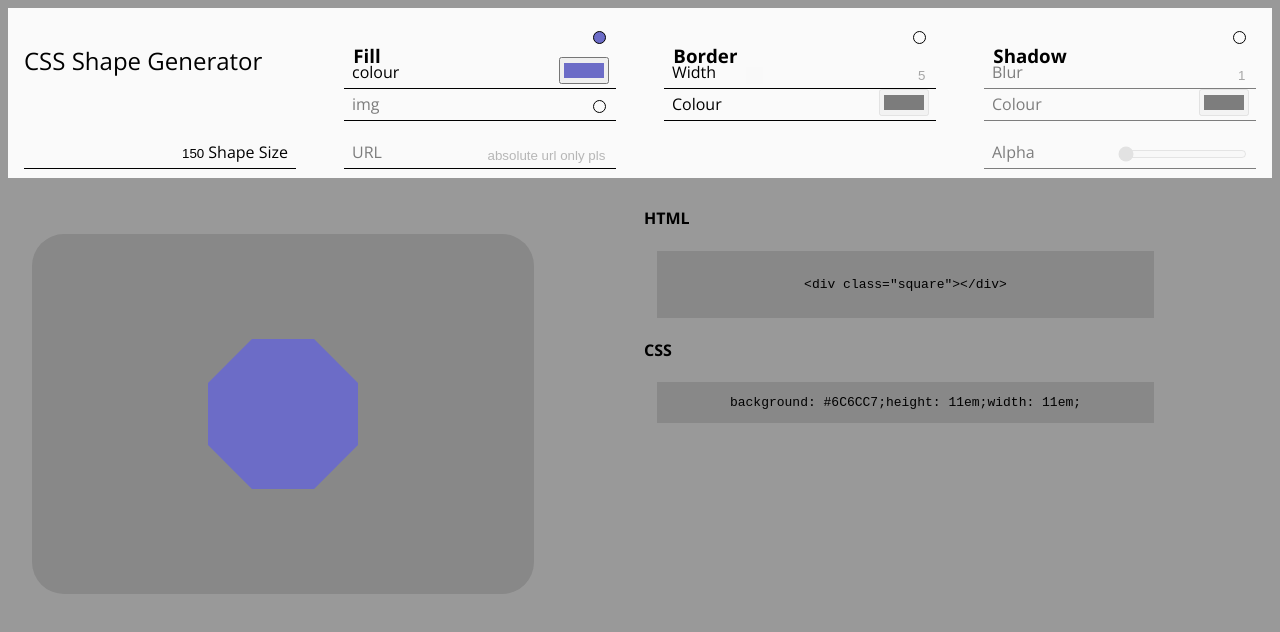
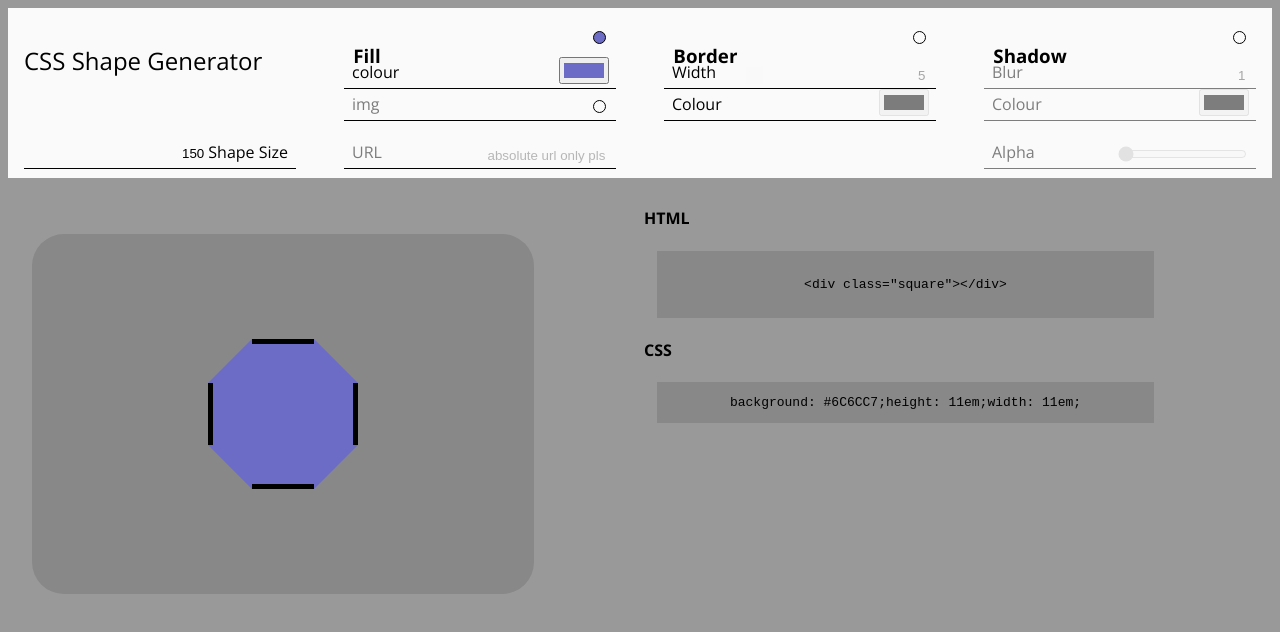
Before and after one commit to kylemcloughlin/css-shape-gen, a React (Create React App) app: page / in a window 1280 px wide. Shown: the top 632 px of the page. Built offline with nearby package versions, Linux system fonts and the light colour scheme.

Commit message:
hello world hard coded a border for the over flow portions of the octoagons inner square

```diff
--- a/src/hooks/cssShape.jsx
+++ b/src/hooks/cssShape.jsx
@@ -123,7 +123,12 @@ function Shape(props) {
       <div class="shape-grid-container">
         <div class="shape-container">
           <div class='octagon' id='outer' style={css}>
-            <div class='octagon' id='inner'style={innerCss}></div>
+            <div class='border-helper' id='t'></div>
+            <div class='border-helper' id='b'></div>
+            <div class='border-helper' id='l'></div>
+            <div class='border-helper' id='r'></div>
+            <div class='octagon' id='inner'style={innerCss}>
+            </div>
           </div>
         </div>
       </div>
--- a/src/styles/styles.css
+++ b/src/styles/styles.css
@@ -317,12 +317,62 @@ html {
 
 #outer {
   overflow: hidden;
+  text-align: center;
 }
 
 #inner {
   -webkit-transform: rotate(45deg);
           transform: rotate(45deg);
   background: #ee8c25;
+}
+
+.border-helper-r {
+  background-color: black;
+  height: 20px;
+  width: 5px;
+  position: absolute;
+  right: 0;
+}
+
+.border-helper {
+  background-color: black;
+  height: 20px;
+  width: 5px;
+  position: absolute;
+  z-index: 1;
+  margin: auto;
+}
+
+#l {
+  height: 62px;
+  width: 5px;
+  left: 0;
+  top: 0;
+  bottom: 0;
+}
+
+#r {
+  height: 62px;
+  width: 5px;
+  right: 0;
+  top: 0;
+  bottom: 0;
+}
+
+#t {
+  top: 0;
+  right: 0;
+  left: 0;
+  width: 62px;
+  height: 5px;
+}
+
+#b {
+  bottom: 0;
+  right: 0;
+  left: 0;
+  width: 62px;
+  height: 5px;
 }
 
 .output-container {
--- a/src/styles/styles.scss
+++ b/src/styles/styles.scss
@@ -400,26 +400,7 @@ html {
   // width: 50%;
   ;
 }
-// #shape-top {
-// margin: 1em;
-//   position: absolute;
-//   z-index: 1;
-// }
 
-// .shape {
-//   position: absolute;
-// }
-
-// .shape-bottom {
-// margin: 1em;
-
-//   position: absolute;
-//     z-index: 1;
-//     border-left: '45px solid #888';
-//     border-right: '45px solid#888';
-//     border-bottom: '50px solid red';
-
-// }
 
 .octagon {
   position: absolute;
@@ -427,13 +408,61 @@ html {
 
 #outer {
   overflow: hidden;
+  text-align: center;
 }
 
 #inner {
   transform: rotate(45deg);
   background: #ee8c25;
 }
+.border-helper-r {
+background-color: black;
+height: 20px;
+width: 5px;
+position: absolute;
+right: 0;
+}
+.border-helper {
+  background-color: black;
+  height: 20px;
+  width: 5px;
+  position: absolute;
+  z-index: 1;
+  margin: auto;
 
+
+}
+
+#l  {
+  height: 62px;
+  width: 5px;
+  left: 0;
+  top: 0;
+  bottom: 0;
+
+}
+#r {
+  height: 62px;
+  width: 5px;
+  right: 0;
+   top: 0;
+   bottom: 0;
+}
+#t {
+
+  top: 0;
+  right: 0;
+  left: 0;
+  width: 62px;
+  height: 5px;
+}
+#b {
+  bottom: 0;
+  right: 0;
+  left: 0;
+  width: 62px;
+  height: 5px;
+}
 .output-container {
   margin-top: .5em;
   // background-color: $firstColor;
```
Also changed, not shown: 1 other file (tests, documents, lock files or other folders).
